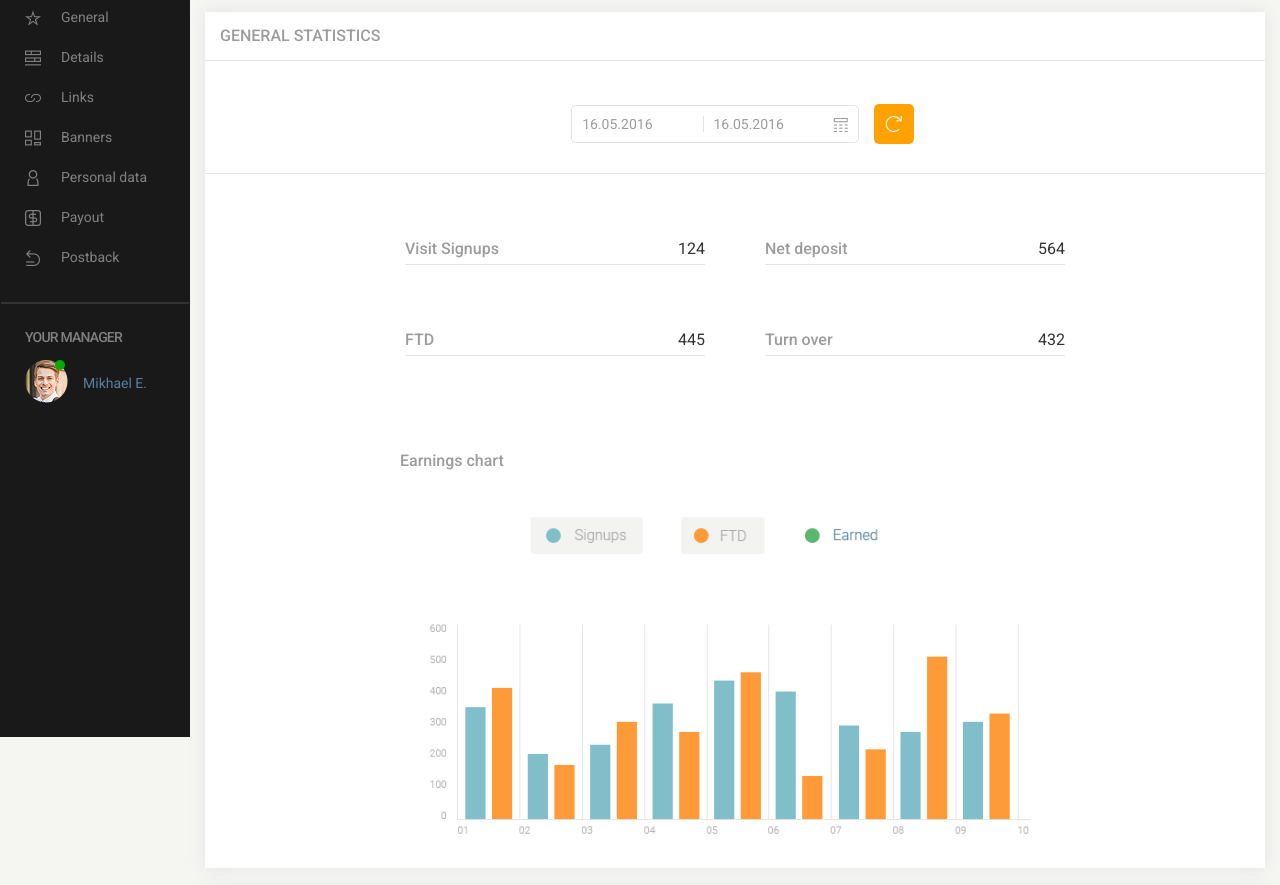
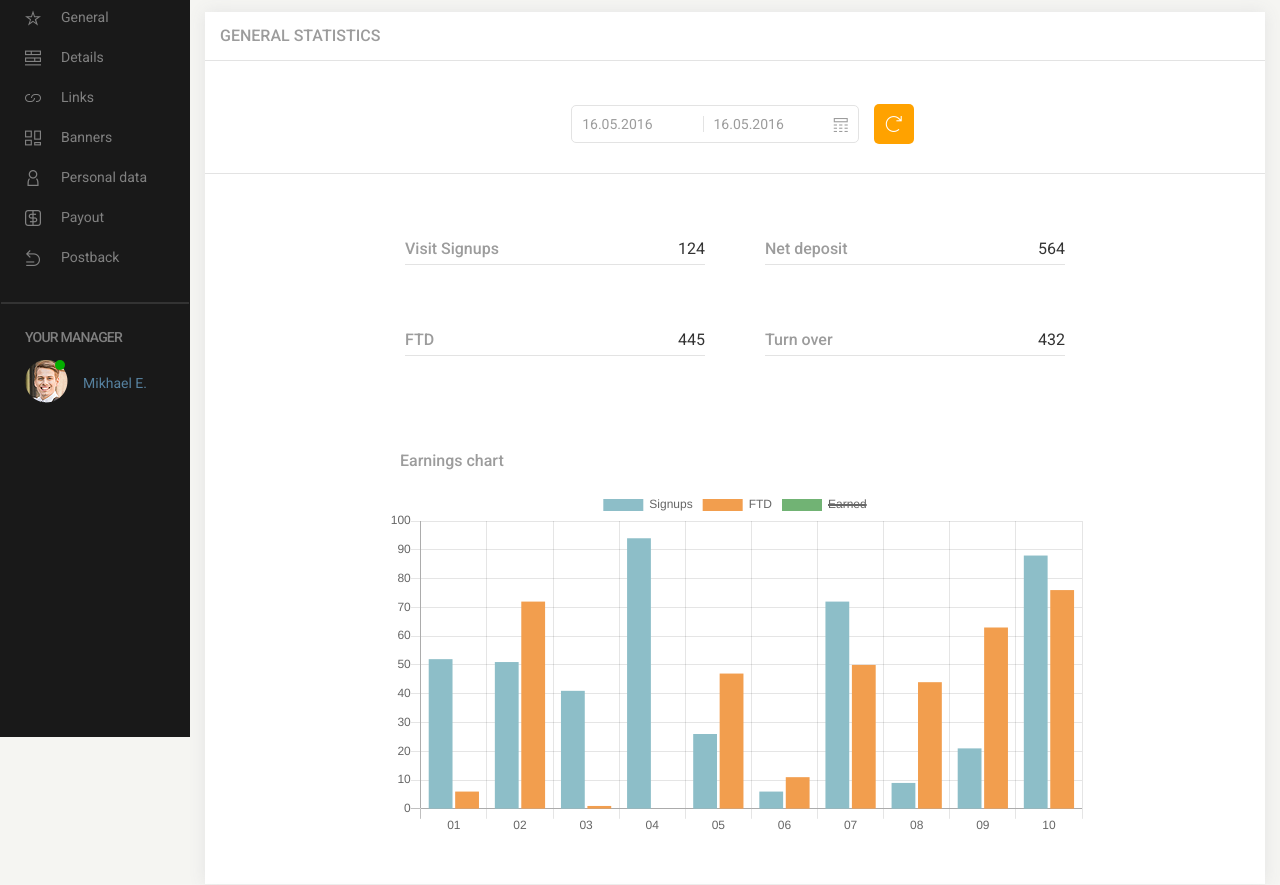
Before and after one commit to grzegorz-jodlowski/dashboard-project, a website: page src/index.html in a window 1280 px wide. Shown: the part 63-948 px from the top of the page. Drawn offline with nearby package versions, Linux system fonts and the light colour scheme; files that its build step writes are made by us from their sources.

Commit message:
Change chart to generated from chart.js app

```diff
--- a/src/index.html
+++ b/src/index.html
@@ -105,9 +105,7 @@
 
       <div class="section__chart">
         <h2 class="chart__header">Earnings chart</h2>
-        <div class="scroll-wrapper">
-          <img src="images/chart.png">
-        </div>
+        <canvas id="myChart"></canvas>
       </div>
     </section>
 
@@ -180,6 +178,7 @@
       </div>
     </section>
   </main>
+  <script src="https://cdnjs.cloudflare.com/ajax/libs/Chart.js/2.4.0/Chart.min.js"></script>
   <script src="js/script.js" type="module"></script>
 </body>
 
--- a/src/js/script.js
+++ b/src/js/script.js
@@ -7,3 +7,31 @@ document.querySelector('.sidebar-top__hamburger').addEventListener('click', func
   e.preventDefault();
   toggleMenu();
 });
+
+var ctx = document.getElementById('myChart').getContext('2d');
+
+var chart = new Chart(ctx, {
+  type: 'bar',
+  data: {
+    labels: ["01", "02", "03", "04", "05", "06", "07", "08", "09", "10"],
+    datasets: [{
+      label: "Signups",
+      backgroundColor: '#8DBEC8',
+      borderColor: '#8DBEC8',
+      data: [52, 51, 41, 94, 26, 6, 72, 9, 21, 88],
+    },
+    {
+      label: "FTD",
+      backgroundColor: '#F29E4E',
+      borderColor: '#F29E4E',
+      data: [6, 72, 1, 0, 47, 11, 50, 44, 63, 76],
+    },
+    {
+      label: "Earned",
+      backgroundColor: '#71B374',
+      borderColor: '#71B374',
+      data: [59, 49, 68, 90, 67, 41, 13, 38, 48, 48],
+      hidden: true,
+    }]
+  },
+});
--- a/src/sass/sections/_main-content.scss
+++ b/src/sass/sections/_main-content.scss
@@ -3,6 +3,7 @@
   color: $gray-main-text;
   font-size: $header-font-size;
   box-shadow: 0 0 1em $gray;
+  padding-bottom: 25px;
 
   &__header {
     font-size: $header-font-size;
```
